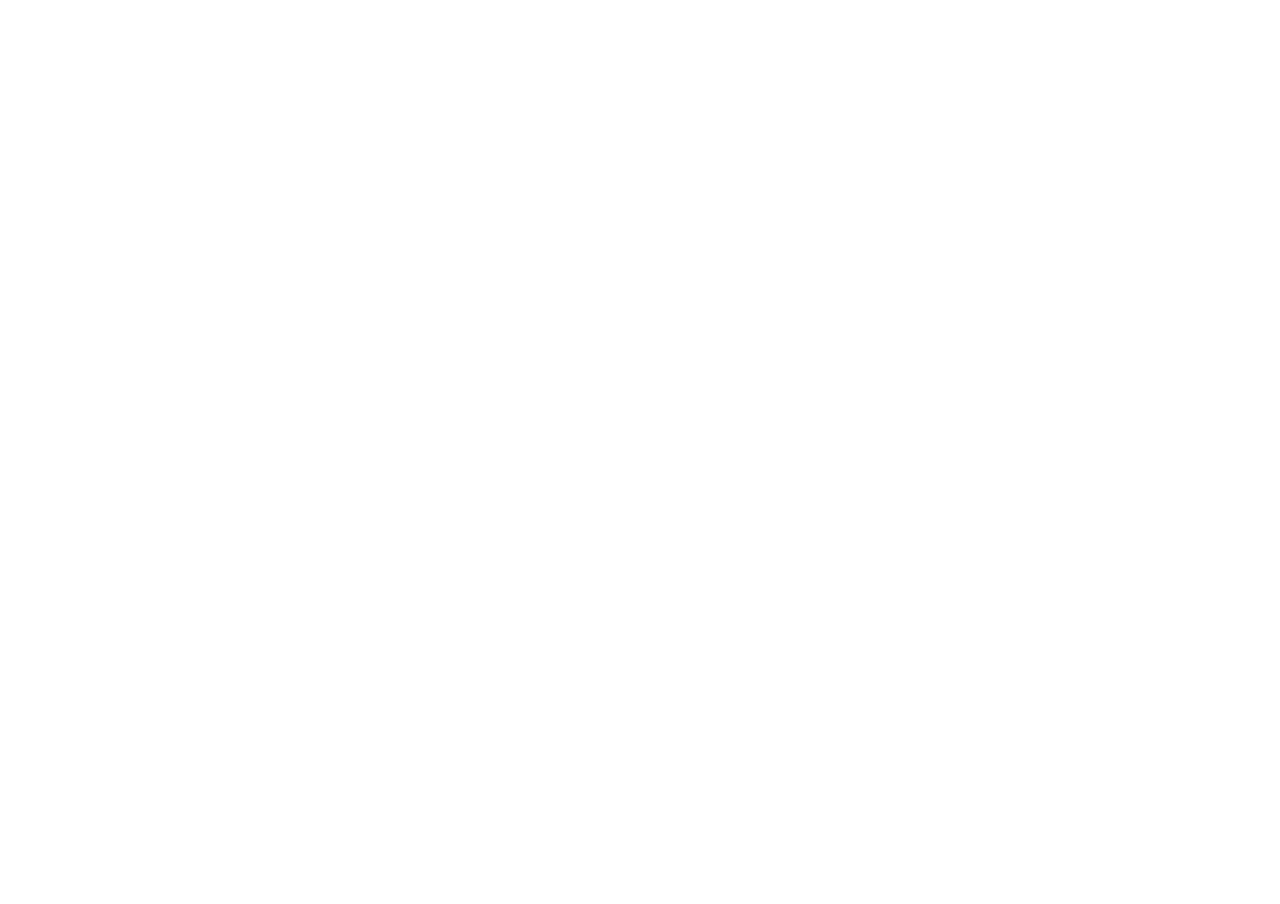
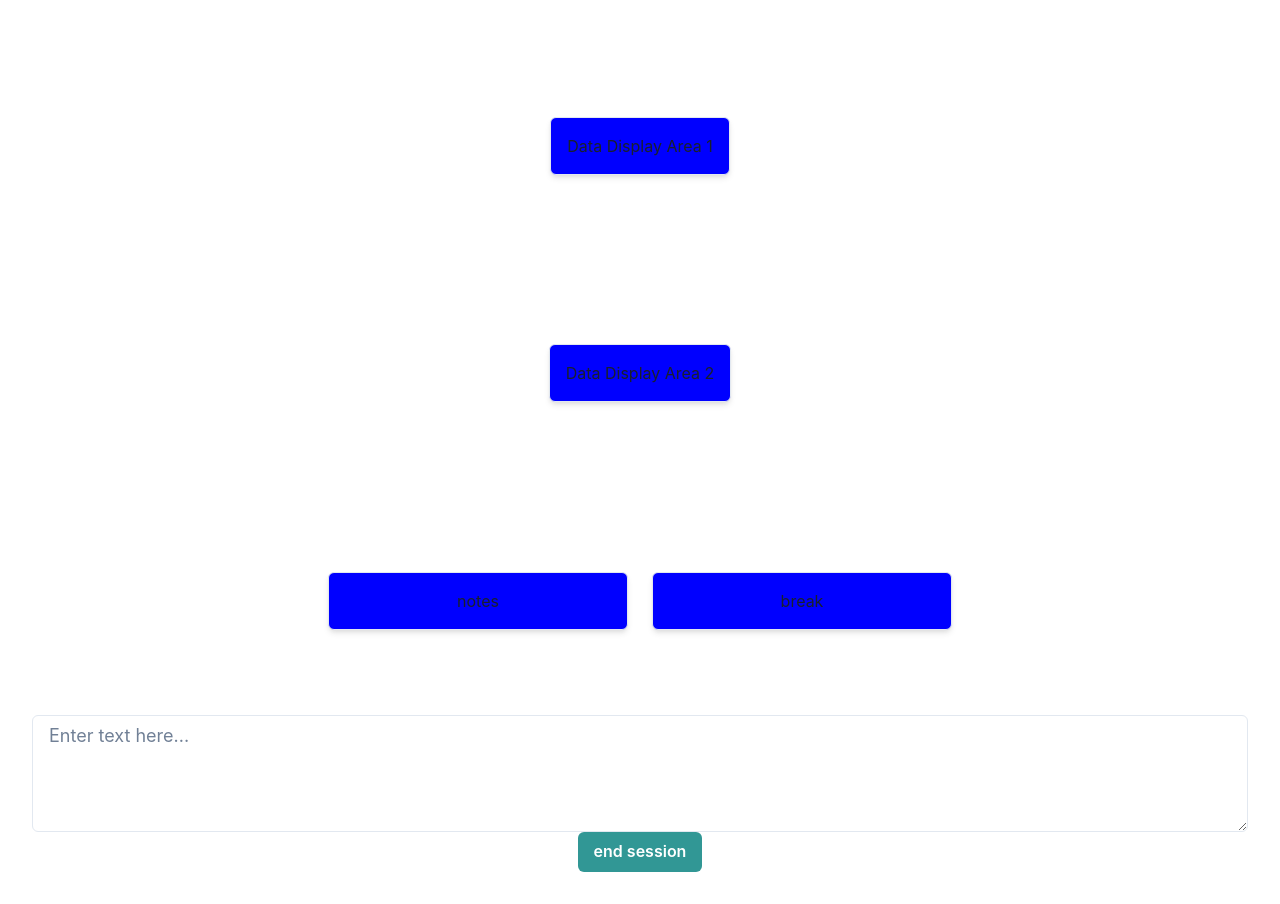
Before and after one commit to logunlaja26/BNKRLL, a React (Vite) app: page /livesession in a window 1280 px wide. Before the commit this address had no page. Before the commit the page ends 800 px from the top, so only its background shows below. Built offline with nearby package versions, Linux system fonts and the light colour scheme.

Commit message:
refactored page routing and created live session page

```diff
--- a/src/App.tsx
+++ b/src/App.tsx
@@ -1,19 +1,17 @@
 import "./App.css";
 import { BrowserRouter, Routes, Route } from "react-router-dom";
 import Home from "./pages/Home";
-import Login from "./pages/Login";
-import Register from "./pages/Register";
-import Session from "./pages/Session";
+import pageroutes from "./data/pageroutes";
 
 function App() {
   return (
     <BrowserRouter>
       <Routes>
+        {/* This is the base home default route */}
         <Route index element={<Home />} />
-        <Route path="/home" element={<Home />} />
-        <Route path="/login" element={<Login />} />
-        <Route path="/register" element={<Register />} />
-        <Route path="/session" element={<Session />} />
+        {pageroutes.map((route, index) => (
+          <Route key={index} path={route.path} element={route.component} />
+        ))}
       </Routes>
     </BrowserRouter>
   );
--- /dev/null
+++ b/src/data/pageroutes.tsx
@@ -0,0 +1,35 @@
+import Home from "../pages/Home";
+import LiveSession from "../pages/LiveSession";
+import Login from "../pages/Login";
+import Register from "../pages/Register";
+import Session from "../pages/Session";
+
+const pageroutes = [
+  {
+    path: "/home",
+    exact: false,
+    component: <Home />,
+  },
+  {
+    path: "/login",
+    exact: true,
+    component: <Login />,
+  },
+  {
+    path: "/register",
+    exact: true,
+    component: <Register />,
+  },
+  {
+    path: "/session",
+    exact: true,
+    component: <Session />,
+  },
+  {
+    path: "/livesession",
+    exact: true,
+    component: <LiveSession />,
+  },
+];
+
+export default pageroutes;
--- /dev/null
+++ b/src/pages/LiveSession.tsx
@@ -0,0 +1,71 @@
+import { Box, Button, Center, Grid, Text, Textarea } from "@chakra-ui/react";
+
+const LiveSession = () => {
+  return (
+    <>
+      <Grid templateColumns="1fr" templateRows="1fr 1fr 1fr" height="100vh">
+        <Center>
+          <Box
+            p={4}
+            borderWidth="1px"
+            borderRadius="md"
+            boxShadow="md"
+            bg="blue">
+            <Text>Data Display Area 1</Text>
+            {/* Place your data display components or content here */}
+          </Box>
+        </Center>
+
+        <Center>
+          <Box
+            p={4}
+            borderWidth="1px"
+            borderRadius="md"
+            boxShadow="md"
+            bg="blue">
+            <Text>Data Display Area 2</Text>
+            {/* Place your data display components or content here */}
+          </Box>
+        </Center>
+
+        <Center>
+          <Box
+            width="300px"
+            p={4}
+            mr={6}
+            borderWidth="1px"
+            borderRadius="md"
+            boxShadow="md"
+            bg="blue">
+            <Text>notes</Text>
+            {/* Place your data display components or content here */}
+          </Box>
+          <Box
+            width="300px"
+            p={4}
+            borderWidth="1px"
+            borderRadius="md"
+            boxShadow="md"
+            bg="blue">
+            <Text>break</Text>
+            {/* Place your data display components or content here */}
+          </Box>
+        </Center>
+        <Box>
+          <Center>
+            <Textarea
+              placeholder="Enter text here..."
+              size="lg" // You can adjust the size if needed
+              rows={4} // Specify the number of visible rows
+            />
+          </Center>
+        </Box>
+      </Grid>
+      <Button type="submit" colorScheme="teal">
+        end session
+      </Button>
+    </>
+  );
+};
+
+export default LiveSession;
--- a/src/pages/Session.tsx
+++ b/src/pages/Session.tsx
@@ -1,5 +1,4 @@
 import {
-  Flex,
   FormControl,
   FormLabel,
   Input,
@@ -7,18 +6,19 @@ import {
   VStack,
 } from "@chakra-ui/react";
 import NavBar from "../components/NavBar";
+import { useNavigate } from "react-router-dom";
 
 const Session = () => {
+  const navigate = useNavigate();
   return (
     <>
       <NavBar />
-
       <VStack spacing={4} alignItems="center">
         <h1>Start a live session</h1>
         <form>
           <FormControl isRequired>
-            <FormLabel>type</FormLabel>
-            <Input type="text" placeholder="type" />
+            <FormLabel>pay-type</FormLabel>
+            <Input type="text" placeholder="pay-type" />
           </FormControl>
           <FormControl isRequired>
             <FormLabel>game</FormLabel>
@@ -40,7 +40,10 @@ const Session = () => {
             <FormLabel>location</FormLabel>
             <Input type="tel" placeholder="location" />
           </FormControl>
-          <Button type="submit" colorScheme="teal">
+          <Button
+            type="submit"
+            colorScheme="teal"
+            onClick={() => navigate("/livesession")}>
             Start Session
           </Button>
         </form>
```
Also changed, not shown: src/components/NavBar.tsx (+0 -11 lines).
